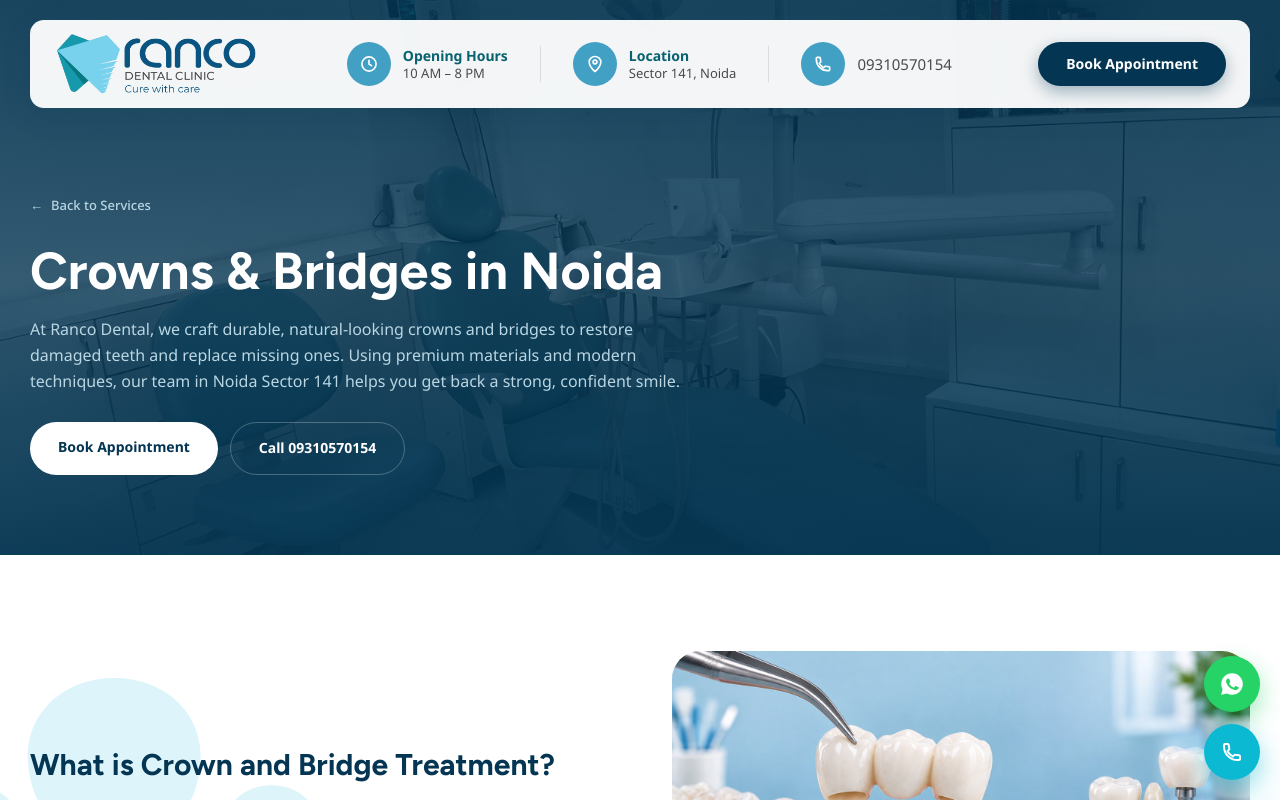
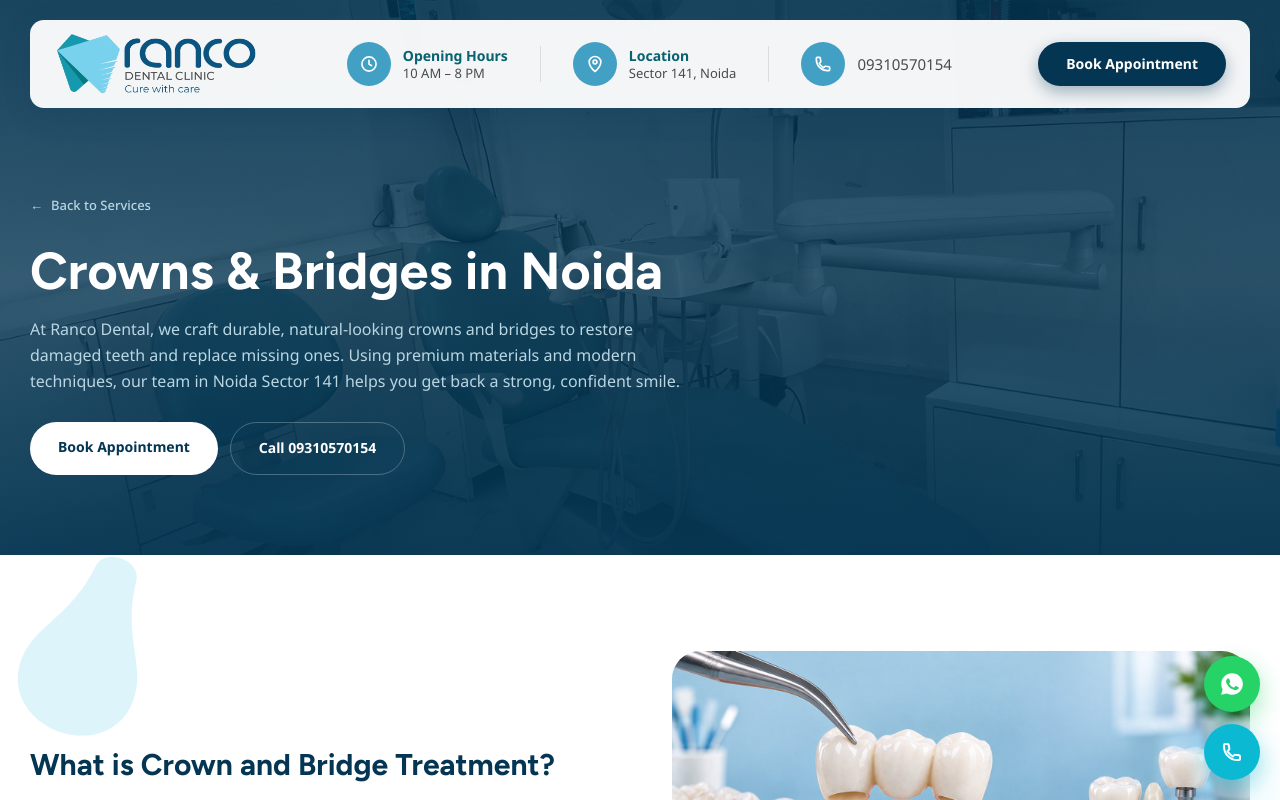
Before and after one commit to Sk-buddy/Ranco-Dental, a Next.js app: page /crowns-and-bridges-noida/ in a window 1280 px wide. Shown: the top 800 px of the page. Built offline with nearby package versions, Linux system fonts and the light colour scheme.

Commit message:
Move overview watermark to a single rotated tooth in the top-left corner, filling the empty space above the heading

```diff
--- a/src/components/TreatmentTemplate.tsx
+++ b/src/components/TreatmentTemplate.tsx
@@ -93,22 +93,13 @@ export default function TreatmentTemplate({ treatment }: { treatment: Treatment
 
       {/* Overview */}
       <section className="relative overflow-hidden bg-white py-16 sm:py-24">
-        {/* decorative teeth-cluster watermark, bleeding in from the left edge behind the image —
-            three copies of the same tooth silhouette used for the procedure icons, so it reads
-            unmistakably as teeth even at this large, low-opacity scale. */}
+        {/* decorative tooth watermark, tucked into the top-left corner (rotated) to fill the
+            otherwise-empty white space above the heading */}
         <svg
           aria-hidden
-          viewBox="0 0 26 28"
-          className="pointer-events-none absolute -left-20 top-1/2 hidden h-[440px] w-[420px] -translate-y-1/2 fill-[var(--color-sky)]/25 lg:block"
+          viewBox="0 0 24 24"
+          className="pointer-events-none absolute -left-10 -top-10 hidden h-[260px] w-[260px] rotate-[200deg] fill-[var(--color-sky)]/25 lg:block"
         >
-          <path
-            d="M12 3.5c-3 0-5.5 2-5.5 5 0 1.8.7 3 1.4 4.3.9 1.7 1.8 3.4 2.1 6.2.1.9.9 1.5 2 1.5s1.9-.6 2-1.5c.3-2.8 1.2-4.5 2.1-6.2.7-1.3 1.4-2.5 1.4-4.3 0-3-2.5-5-5.5-5Z"
-            transform="translate(3 15) scale(0.55) translate(-12 -12)"
-          />
-          <path
-            d="M12 3.5c-3 0-5.5 2-5.5 5 0 1.8.7 3 1.4 4.3.9 1.7 1.8 3.4 2.1 6.2.1.9.9 1.5 2 1.5s1.9-.6 2-1.5c.3-2.8 1.2-4.5 2.1-6.2.7-1.3 1.4-2.5 1.4-4.3 0-3-2.5-5-5.5-5Z"
-            transform="translate(22 15) scale(0.55) translate(-12 -12)"
-          />
           <path d="M12 3.5c-3 0-5.5 2-5.5 5 0 1.8.7 3 1.4 4.3.9 1.7 1.8 3.4 2.1 6.2.1.9.9 1.5 2 1.5s1.9-.6 2-1.5c.3-2.8 1.2-4.5 2.1-6.2.7-1.3 1.4-2.5 1.4-4.3 0-3-2.5-5-5.5-5Z" />
         </svg>
         <div
```
